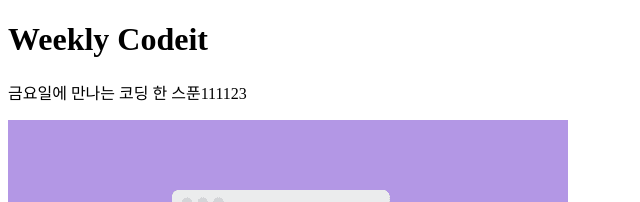
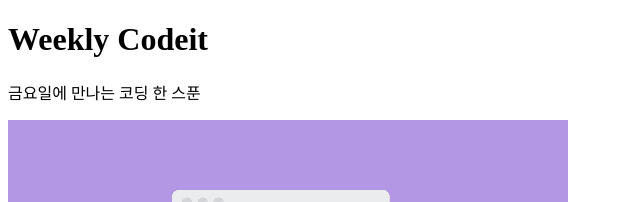
Before and after one commit to workwiththelordkr-sudo/codeit1, a plain HTML site: page index.html in a window 1280 px wide. Shown: the top 202 px of the page, 0-640 px from the left. Drawn offline with Linux system fonts and the light colour scheme.

Commit message:
Update index.html

```diff
--- a/index.html
+++ b/index.html
@@ -9,7 +9,7 @@
 <body>
     <div>
         <h1>Weekly <span>Codeit</span></h1>
-        <p>금요일에 만나는 코딩 한 스푼111123</p>
+        <p>금요일에 만나는 코딩 한 스푼</p>
     </div>
     <div>
         <img src="thumbnail-unix.png">
```
